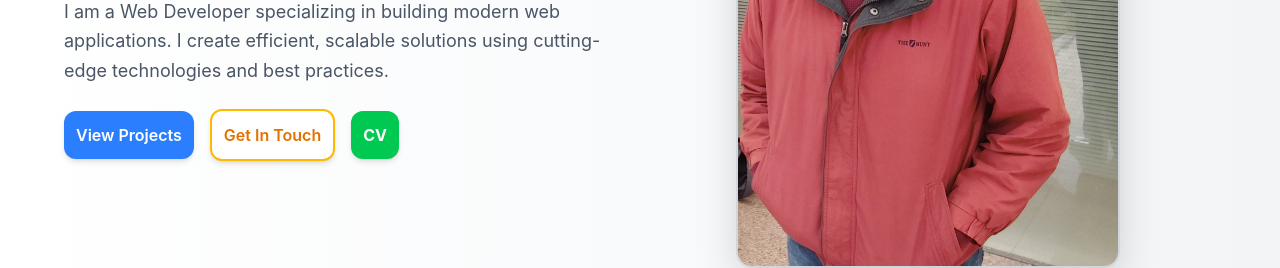
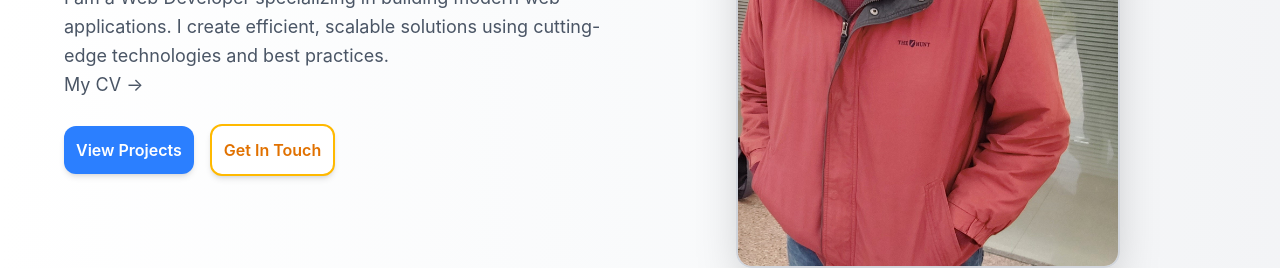
Before and after one commit to Anurag-singh6/portfolio, a React (Vite) app in the folder frontend/: page / in a window 1280 px wide. Shown: the part 445-713 px from the top of the page. Built offline with nearby package versions, Linux system fonts and the light colour scheme; no server answers.

Commit message:
cv para added

```diff
--- a/frontend/src/pages/Hero.jsx
+++ b/frontend/src/pages/Hero.jsx
@@ -28,6 +28,7 @@ const Hero = () => {
               I am a Web Developer specializing in building modern web
               applications. I create efficient, scalable solutions using
               cutting-edge technologies and best practices.
+              <p className="text-gray-600 text-base md:text-lg leading-relaxed">My CV →</p>
             </p>
           </div>
           <div className="mt-6 px-2 md:px-0 flex flex-col sm:flex-row sm:items-center sm:gap-4 gap-3">
@@ -42,9 +43,6 @@ const Hero = () => {
               onClick={scrollToContact}
             >
               Get In Touch
-            </button>
-            <button className="text-white font-bold w-80 sm:w-auto bg-green-500 p-3 border-none rounded-xl shadow-md hover:shadow-lg transition ease-in-out hover:bg-green-700">
-              CV
             </button>
           </div>
         </div>
```
